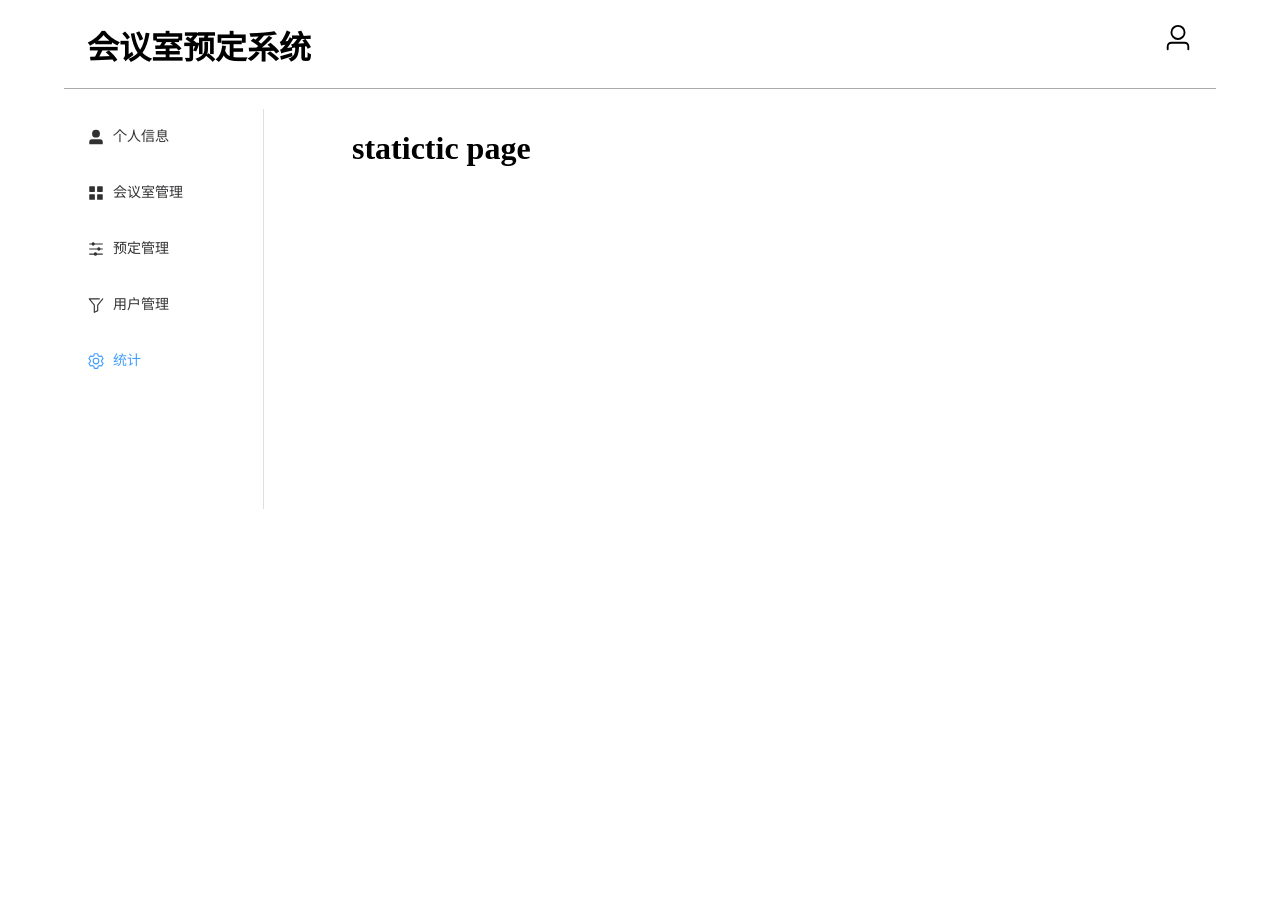
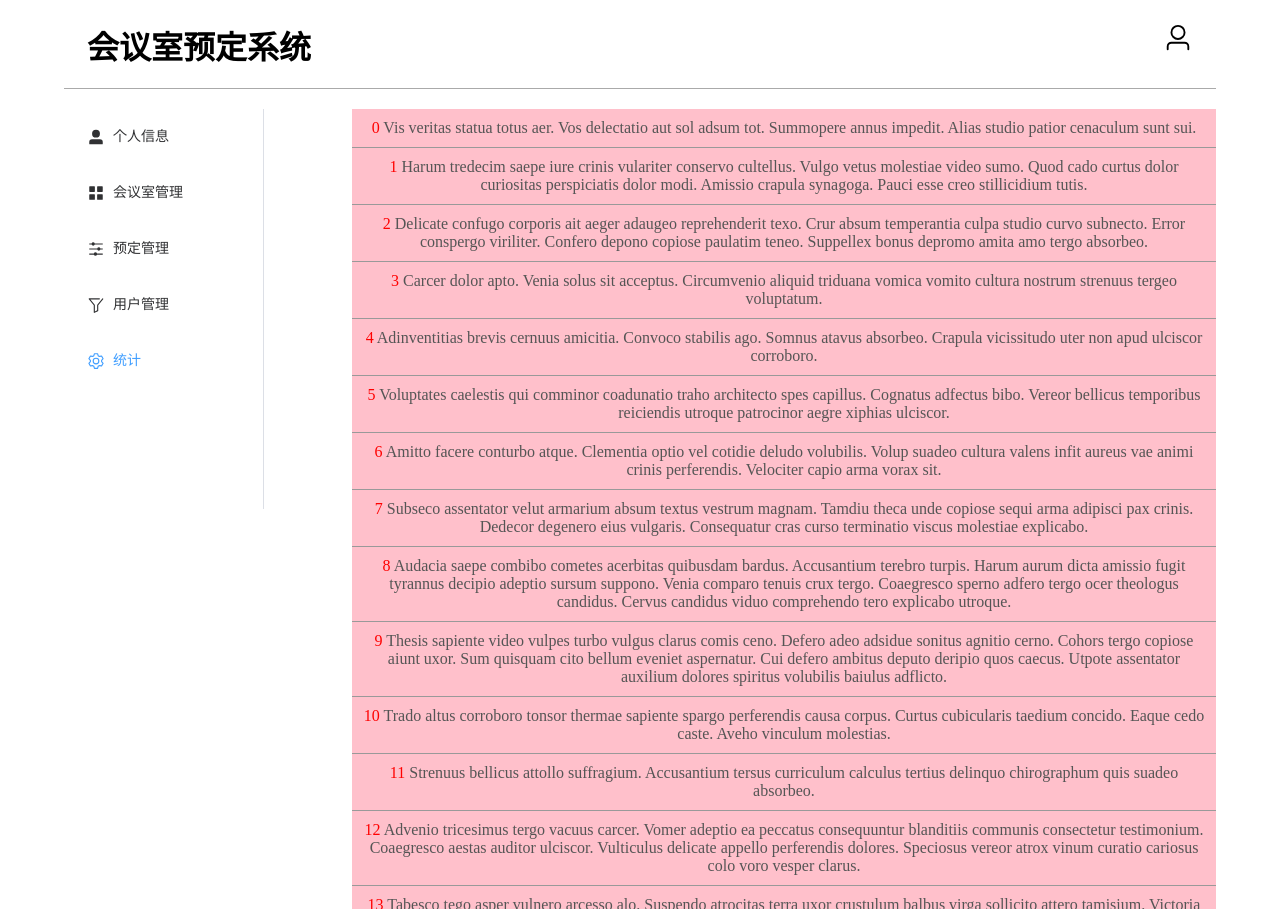
Before and after one commit to leanTim/meeting-room-booking-system-frontend, a Vue app: page /statistics in a window 1280 px wide. Before the commit the page ends 816 px from the top, so only its background shows below. Built offline with nearby package versions, Linux system fonts and the light colour scheme.

Commit message:
feat: 不固定长度的虚拟列表

```diff
--- a/src/components/Statistics.vue
+++ b/src/components/Statistics.vue
@@ -1,13 +1,193 @@
 <template>
-    <div>
-        <h1>statictic page</h1>
+    <div ref="container" class="infinite-list-container" style="overflow: auto; height: 100vh;background-color: pink;">
+        <div class="infinite-list-phantom" :style="{ height: listHeight + 'px' }"></div>
+        <div class="infinite-list" :style="{ transform: getTransform }">
+            <div class="item" ref="itemRefs" v-for="item, index in visibleListData" :key="index" :id="item.id + ''"><span
+                    style="color: red;">{{ item.id }}</span>
+                {{ item.content }}</div>
+        </div>
     </div>
 </template>
 
 <script setup lang="ts">
+import { computed, onBeforeMount, onMounted, onUpdated, ref } from 'vue';
+import { faker } from '@faker-js/faker'
 
+// 不固定长度的虚拟列表
+// 列表数据
+let listDataA = new Array(100)
+for (let i = 0; i < listDataA.length; i++) {
+    listDataA[i] = {
+        id: i,
+        content: faker.lorem.sentences()
+    }
+}
+const listData = ref(listDataA)
+// 可视区域开始渲染的索引
+const start = ref(0)
+// 结束的索引
+const end = ref(0)
+// 偏移量
+const startOffset = ref(0)
+// 可视区域高度
+const screenHeight = ref()
+//
+const scrollTop = ref()
+const container = ref<HTMLElement>()
+
+// 先预设一个高度，把容器撑起来，等渲染以后，再把真实的高度，offsettop等保存到positions里面
+const estimatedItemSize = ref(50)
+//保存item的高度、 索引、顶部偏移量，底部偏移量
+const positions = ref<Array<any>>([])
+const itemRefs = ref<Array<HTMLElement>>([])
+const transformVal = ref('')
+
+
+function initPositions() {
+    listData.value.forEach((item, index) => {
+        positions.value.push(
+            {
+                index,
+                height: estimatedItemSize.value,
+                top: estimatedItemSize.value * index,
+                bottom: estimatedItemSize.value * (index + 1)
+            }
+        )
+    })
+}
+// 通过已经滚动的高度计算此时渲染列表的第一个元素是什么
+function getStartIndex(scrollTop = 0) {
+    let item = positions.value.find(i => i && i.bottom > scrollTop)
+    return item.index
+    // return binarySearch(positions.value, scrollTop)
+}
+
+function binarySearch(list: any[], value: number) {
+    let start = 0
+    let end = list.length - 1
+    let tempIndex = 0
+
+    while (start < end) {
+        let midIndex = parseInt((start + end) / 2 + '')
+        let midValue = positions.value[midIndex].bottom
+
+        if (midValue === value) {
+            return midIndex + 1
+        } else if (midValue < value) {
+            start = midIndex + 1
+        } else if (midValue > value) {
+            if (tempIndex === null || tempIndex > midIndex) {
+                tempIndex = midIndex
+            }
+            end = end - 1
+        }
+    }
+    return tempIndex
+}
+
+function setStartOffset() {
+    startOffset.value =
+        start.value >= 1 ? positions.value[start.value - 1].bottom : 0
+    transformVal.value = `translate3d(0, ${startOffset.value}px, 0)`
+}
+
+//
+const listHeight = computed(() => {
+    return positions.value[positions.value.length - 1].bottom
+})
+
+// 视窗内能看见的item数量
+// 1先根据预设的item高度算出可视范围内可以渲染几条数据
+const visibleCount = computed(() => {
+    return Math.ceil(screenHeight.value / estimatedItemSize.value)
+})
+// 通过控制y方向的transform使列表在视窗内
+const getTransform = computed(() => {
+    return `translate3d(0, ${startOffset.value}px, 0)`
+})
+
+// 可视范围内渲染的列表数据
+// 2 取出可视范围内渲染列表需要的数据
+const visibleListData = computed(() => {
+    return listData.value.slice(start.value, end.value)
+})
+onBeforeMount(() => {
+    // 3. 初始化item的位置信息
+    initPositions()
+})
+onMounted(() => {
+    //
+    screenHeight.value = container.value?.clientHeight
+    end.value = start.value + visibleCount.value
+    container.value?.addEventListener('scroll', scrollEvent, true)
+})
+onUpdated(() => {
+    // 4. 此时第一批的数据渲染完成，触发updated钩子
+    // 计算出每个item的真实高度跟位置等信息，替换掉原来的通过预设高度初始化的信息
+    itemRefs.value.map((node) => {
+        let rect = node.getBoundingClientRect()
+        let height = rect.height
+        let index = Number(node.id)
+        let oldHeight = positions.value[index].height
+        let oldBottom = positions.value[index].bottom
+        let dVlaue = oldHeight - height
+
+        if (dVlaue) {
+            positions.value[index].bottom = oldBottom - dVlaue
+            positions.value[index].height = height
+
+            for (let k = index + 1; k < positions.value.length; k++) {
+                positions.value[k].top = positions.value[k - 1].bottom
+                positions.value[k].bottom = positions.value[k].bottom - dVlaue
+            }
+        }
+    })
+})
+
+// 5. 监听滚动事件
+function scrollEvent() {
+    scrollTop.value = container.value?.scrollTop
+    // 6. 通过滚动的高度算出此时应该渲染第几个元素
+    start.value = getStartIndex(scrollTop.value)
+
+    end.value = start.value + visibleCount.value
+    //7. 设置偏移量使渲染的列表始终在视窗内
+    if (start.value >= 1) {
+        startOffset.value = positions.value[start.value - 1].bottom
+    } else {
+        startOffset.value = 0
+    }
+}
 </script>
 
 <style scoped>
+.infinite-list-container {
+    height: 100%;
+    overflow: auto;
+    position: relative;
+    -webkit-overflow-scrolling: touch;
+}
 
+.infinite-list-phantom {
+    position: absolute;
+    left: 0;
+    top: 0;
+    right: 0;
+    z-index: -1;
+}
+
+.infinite-list {
+    left: 0;
+    right: 0;
+    top: 0;
+    position: absolute;
+    text-align: center;
+}
+
+.item {
+    padding: 10px;
+    color: #555;
+    box-sizing: border-box;
+    border-bottom: 1px solid #999;
+}
 </style>
```
Also changed, not shown: src/components/BookingManage.vue (+19 -15 lines).
